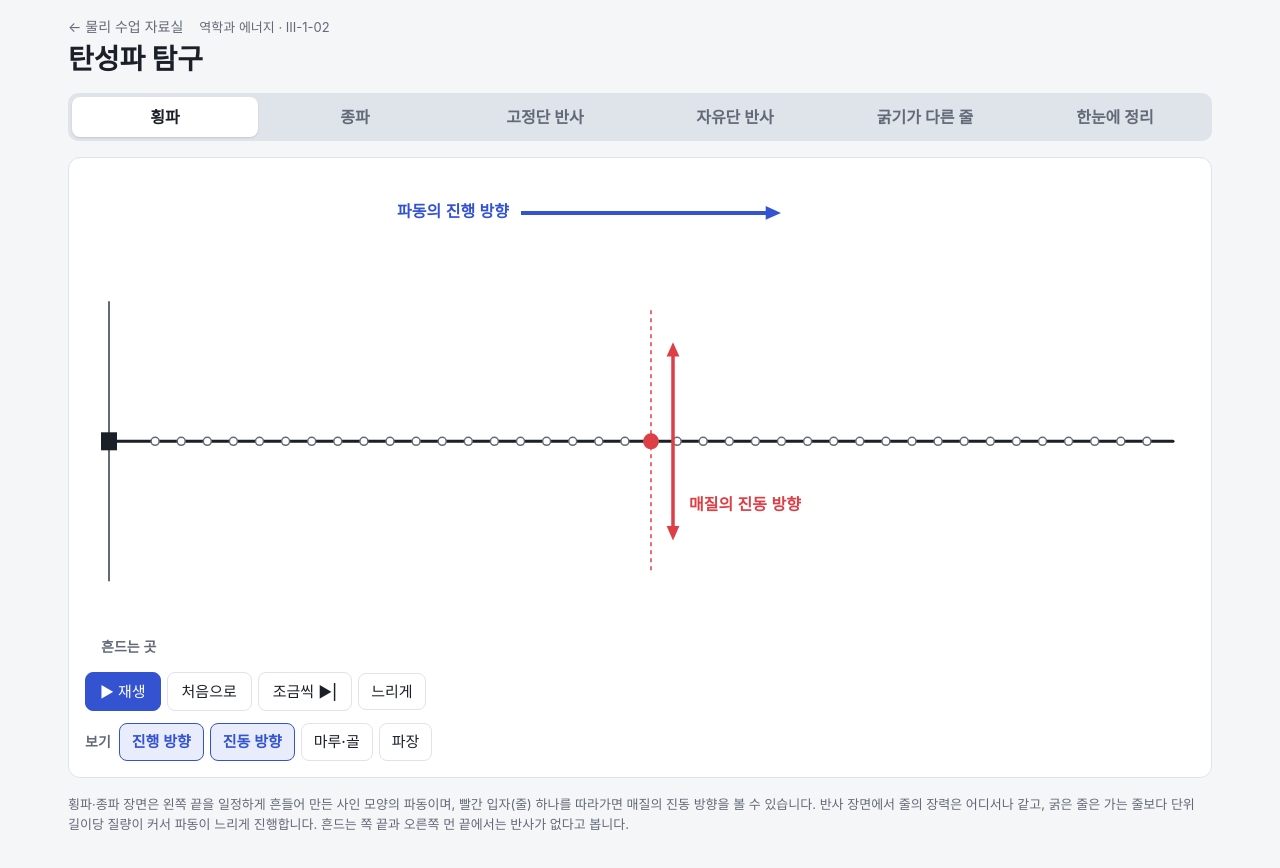
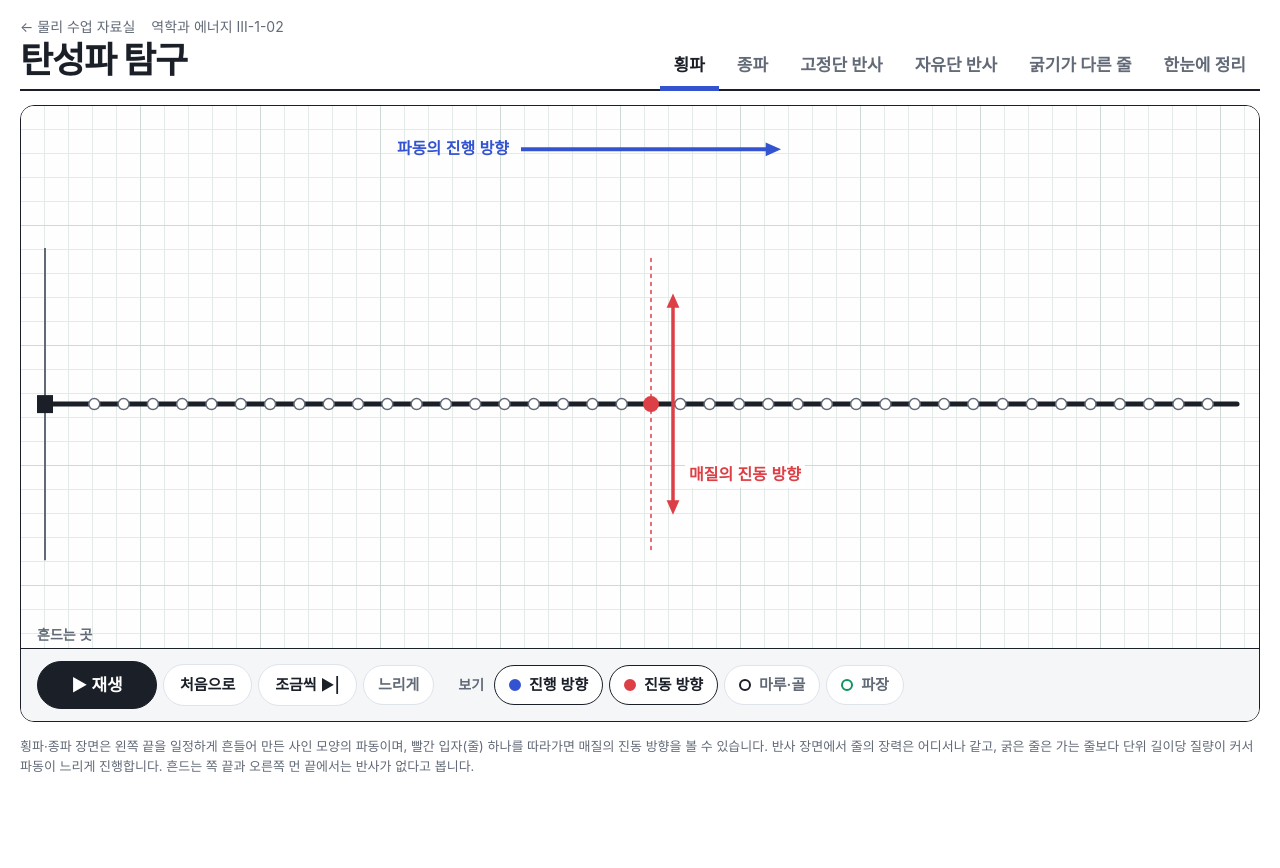
Before and after one commit to hyunbo01-hash/physics, a plain HTML site: page sims/wave.html in a window 1280 px wide. After the commit the page ends 824 px from the top, so only its background shows below. Drawn offline with Linux system fonts and the light colour scheme; a web font is replaced by a local one.

Commit message:
시연용 시뮬레이션 새 디자인 적용: 탄성파, 단진동, 도플러 (assets/demo.css)
Co-Authored-By: Claude Fable 5.2 <noreply@anthropic.com>

```diff
--- /dev/null
+++ b/assets/demo.css
@@ -0,0 +1,56 @@
+/* 시연용 시뮬레이션 공통 디자인: 모눈종이 무대 + 아래에 붙은 조작대
+   sim.css 다음에 불러온다. (탄성파, 도플러 효과, 단진동) */
+:root { --grid: #e3ebe8; --grid-strong: #cfdad6; }
+body { background: var(--surface); }
+.page { max-width: 92rem; gap: 0.875rem; }
+.stack { display: flex; flex-direction: column; gap: 1rem; }
+
+/* 머리말: 제목과 장면 고르기를 한 줄에 */
+.top { display: flex; flex-wrap: wrap; align-items: flex-end; justify-content: space-between; gap: 0.5rem 2rem; border-bottom: 2px solid var(--ink); }
+.top .ttl { display: flex; flex-direction: column; gap: 0.125rem; padding-bottom: 0.5rem; }
+.top .meta { display: flex; gap: 1rem; font-size: 0.875rem; color: var(--muted); }
+.top .meta a { color: var(--muted); text-decoration: none; }
+.top .meta a:hover { color: var(--accent); }
+.top h1 { margin: 0; font-size: clamp(1.625rem, 1.2rem + 1.6vw, 2.25rem); font-weight: 800; letter-spacing: -0.03em; line-height: 1.15; }
+.tabs { display: flex; flex-wrap: wrap; gap: 0 0.25rem; }
+.tabs button { font: inherit; font-size: 1.0625rem; font-weight: 600; color: var(--muted); background: none; border: 0; border-bottom: 5px solid transparent; margin-bottom: -2px; padding: 0.625rem 0.875rem 0.5rem; cursor: pointer; }
+.tabs button:hover { color: var(--ink); }
+.tabs button[aria-selected="true"] { color: var(--ink); font-weight: 800; border-bottom-color: var(--accent); }
+.tabs button:focus-visible, .tog:focus-visible, .btn:focus-visible { outline: 3px solid var(--accent); outline-offset: 2px; }
+
+/* 무대: 모눈종이 */
+.stage { border: 1.5px solid var(--ink); border-radius: 14px; overflow: hidden; background: var(--surface); }
+.stage > canvas, canvas.paper { background-color: #fdfefd;
+  background-image: linear-gradient(var(--grid-strong) 1px, transparent 1px), linear-gradient(90deg, var(--grid-strong) 1px, transparent 1px), linear-gradient(var(--grid) 1px, transparent 1px), linear-gradient(90deg, var(--grid) 1px, transparent 1px);
+  background-size: 120px 120px, 120px 120px, 24px 24px, 24px 24px; background-position: -1px -1px; }
+
+/* 조작대: 무대 아래에 붙은 줄 */
+.deck { display: flex; flex-wrap: wrap; gap: 0.625rem 1.5rem; align-items: center; padding: 0.75rem 1rem; border-top: 1.5px solid var(--ink); background: var(--bg); }
+.bar { display: flex; flex-wrap: wrap; gap: 0.5rem 1.5rem; align-items: center; }
+.group { display: flex; flex-wrap: wrap; gap: 0.375rem; align-items: center; }
+.group .lbl { font-size: 0.875rem; font-weight: 700; color: var(--muted); margin-right: 0.25rem; }
+.deck .btn { border-radius: 999px; font-weight: 600; padding: 0.5rem 1rem; }
+.deck .btn.primary { min-width: 7.5rem; font-size: 1.0625rem; font-weight: 800; padding: 0.625rem 1.25rem; background: var(--ink); border-color: var(--ink); }
+/* 켜고 끄는 단추: 앞의 색 점이 그림 속 색과 같다 */
+.tog { display: inline-flex; align-items: center; gap: 0.5rem; font: inherit; font-size: 0.9375rem; font-weight: 600; color: var(--muted); background: var(--surface); border: 1.5px solid var(--line); border-radius: 999px; padding: 0.4375rem 0.875rem; cursor: pointer; }
+.tog:hover { border-color: var(--ink); }
+.tog[aria-pressed="true"] { color: var(--ink); border-color: var(--ink); background: var(--surface); }
+.tog .sw { width: 0.75rem; height: 0.75rem; border-radius: 50%; border: 2px solid var(--c); box-sizing: border-box; }
+.tog[aria-pressed="true"] .sw { background: var(--c); }
+/* 하나만 고르는 단추: 이어 붙인 칸 */
+.group.pick { gap: 0; }
+.group.pick .tog { border-radius: 0; margin-left: -1.5px; border-color: var(--ink); color: var(--ink); }
+.group.pick .tog:first-of-type { border-radius: 999px 0 0 999px; margin-left: 0; }
+.group.pick .tog:last-of-type { border-radius: 0 999px 999px 0; }
+.group.pick .tog[aria-pressed="true"] { background: var(--ink); color: var(--surface); }
+
+.panel { border: 1.5px solid var(--ink); border-radius: 14px; box-shadow: none; }
+
+/* 조작대를 따로 묶지 않은 페이지: 무대 안의 줄들이 조작대가 된다 */
+.stage > .bar { padding: 0.75rem 1rem; background: var(--bg); }
+.stage > canvas + .bar, .stage > canvas ~ .bar:first-of-type { border-top: 1.5px solid var(--ink); }
+.stage > .bar + .bar { padding-top: 0; }
+.stage > .bar:empty { display: none; }
+.stage .btn { border-radius: 999px; font-weight: 600; padding: 0.5rem 1rem; }
+.stage .btn.primary { min-width: 7.5rem; font-size: 1.0625rem; font-weight: 800; padding: 0.625rem 1.25rem; background: var(--ink); border-color: var(--ink); }
+.tog .dot { display: inline-block; width: 0.75rem; height: 0.75rem; border-radius: 50%; }
--- a/sims/wave.html
+++ b/sims/wave.html
@@ -7,27 +7,21 @@
 <title>탄성파 탐구</title>
 <link rel="stylesheet" href="https://cdn.jsdelivr.net/gh/orioncactus/pretendard@v1.3.9/dist/web/variable/pretendardvariable-dynamic-subset.min.css">
 <link rel="stylesheet" href="../assets/sim.css?v=6">
+<link rel="stylesheet" href="../assets/demo.css?v=1">
 <style>
 /* 이 페이지의 색: 입사파, 반사파, 투과파 */
 :root { --inc: var(--accent); --ref: var(--mark); --tra: var(--work); }
-.stack { display: flex; flex-direction: column; gap: 1rem; }
 #scene { aspect-ratio: 16 / 7; touch-action: pan-y; }
-@media (max-width: 40rem) { #scene { aspect-ratio: 4 / 3; } }
-@media (max-width: 40rem) { #scene.sq { aspect-ratio: 1 / 1; } }
-.bar { display: flex; flex-wrap: wrap; gap: 0.5rem 1rem; align-items: center; }
-.group { display: flex; flex-wrap: wrap; gap: 0.375rem; align-items: center; }
-.group .lbl { font-size: 0.875rem; font-weight: 600; color: var(--muted); margin-right: 0.125rem; }
-.tog { font: inherit; font-size: 0.9375rem; font-weight: 500; color: var(--ink); background: var(--surface); border: 1px solid var(--line); border-radius: 8px; padding: 0.375rem 0.75rem; cursor: pointer; }
-.tog:hover { border-color: var(--accent); }
-.tog[aria-pressed="true"] { color: var(--accent); border-color: var(--accent); background: var(--accent-soft); font-weight: 600; }
-.legend { display: flex; flex-wrap: wrap; gap: 0.25rem 1rem; font-size: 0.875rem; color: var(--muted); margin: 0; }
+@media (max-width: 40rem) { #scene { aspect-ratio: 4 / 3; } #scene.sq { aspect-ratio: 1 / 1; } }
+.legend { display: flex; flex-wrap: wrap; gap: 0.25rem 1rem; font-size: 0.875rem; color: var(--muted); margin: 0; padding: 0.5rem 1rem; border-top: 1px solid var(--line); }
 .legend i { display: inline-block; width: 1.5rem; border-top: 3px dashed; vertical-align: middle; margin-right: 0.25rem; }
+.legend[hidden] { display: none; }
 
 /* 한눈에 정리 */
-.law-banner { margin: 0; padding: 0.75rem 1rem; background: var(--accent-soft); border-radius: 10px; font-weight: 700; font-size: 1.0625rem; }
+.law-banner { margin: 0; padding: 0.875rem 1.125rem; border-left: 6px solid var(--accent); background: var(--bg); font-weight: 700; font-size: 1.0625rem; line-height: 1.6; }
 .sum-fig svg { display: block; width: 100%; height: auto; }
 .sum-table th, .sum-table td { text-align: left; white-space: normal; vertical-align: top; }
-.sum-table td:first-child { font-weight: 600; white-space: nowrap; }
+.sum-table td:first-child { font-weight: 700; white-space: nowrap; }
 .sum-wrap [data-id] { cursor: pointer; transition: opacity 0.15s; }
 .sum-wrap.has-pick [data-id]:not(.on) { opacity: 0.18; }
 .sum-wrap.has-pick tr.on { background: var(--accent-soft); }
@@ -36,16 +30,16 @@
 </head>
 <body>
 <div class="page">
-  <header class="sim-head">
-    <a class="back" href="../index.html">← 물리 수업 자료실</a>
-    <span class="lesson-code">역학과 에너지 · III-1-02</span>
-    <h1>탄성파 탐구</h1>
+  <header class="top">
+    <div class="ttl">
+      <div class="meta"><a href="../index.html">← 물리 수업 자료실</a><span>역학과 에너지 III-1-02</span></div>
+      <h1>탄성파 탐구</h1>
+    </div>
+    <div class="tabs" id="cases" role="tablist" aria-label="장면 고르기"></div>
   </header>
 
-  <div class="seg" id="cases" role="tablist" aria-label="장면 고르기"></div>
-
-  <div class="stack" id="lab">
-    <section class="panel" aria-label="줄을 따라 진행하는 파동">
+  <div id="lab">
+    <section class="stage" aria-label="줄을 따라 진행하는 파동">
       <canvas id="scene" role="img" aria-label="줄을 따라 진행하는 파동"></canvas>
       <p class="legend" id="legend" hidden>
         <span><i style="border-color: var(--inc)"></i>입사파</span>
@@ -53,15 +47,15 @@
         <span id="lg-tra"><i style="border-color: var(--tra)"></i>투과파</span>
         <span>굵은 실선 = 실제 줄의 모양 (두 파동의 합)</span>
       </p>
-      <div class="bar">
+      <div class="deck">
         <div class="group">
           <button class="btn primary" type="button" id="btn-play">▶ 재생</button>
           <button class="btn" type="button" id="btn-reset">처음으로</button>
           <button class="btn" type="button" id="btn-step">조금씩 ▶|</button>
           <button class="tog" type="button" id="btn-slow" aria-pressed="false">느리게</button>
         </div>
+        <div class="bar" id="ctls"></div>
       </div>
-      <div class="bar" id="ctls"></div>
     </section>
   </div>
 
@@ -205,11 +199,11 @@
       c.stroke();
     }
     if (bnd) {
-      var thinW = 3, thickW = 9;
+      var thinW = 4, thickW = 11;
       rope(0, B, st.dir === "thin2thick" ? thinW : thickW);
       rope(B, 1, st.dir === "thin2thick" ? thickW : thinW);
       c.fillStyle = col.ink; c.beginPath(); c.arc(X(B), Y(total(parts(B, t))), 7, 0, TAU); c.fill();
-    } else rope(0, L_END, 4);
+    } else rope(0, L_END, 5.5);
     /* 매질 입자: 위아래로만 움직인다 */
     if (st.beads) {
       for (var j = 1; j * 0.04 < span - 0.01; j++) {
@@ -266,7 +260,7 @@
       var y0 = Y(sw(0, t));
       c.fillStyle = col.ink; c.fillRect(ml - 28, y0 - 9, 16, 18);
       /* 줄 */
-      c.strokeStyle = col.ink; c.lineWidth = 3; c.lineJoin = "round"; c.lineCap = "round"; c.beginPath();
+      c.strokeStyle = col.ink; c.lineWidth = 5; c.lineJoin = "round"; c.lineCap = "round"; c.beginPath();
       for (var i = 0; i <= 400; i++) { var x = i / 400, yy = Y(sw(x, t)); if (i) c.lineTo(X(x), yy); else { c.moveTo(ml - 12, y0); c.lineTo(X(x), yy); } }
       c.stroke();
       /* 마루·골 */
@@ -284,7 +278,7 @@
         var bx = j * 0.025, on = st.showVib && Math.abs(bx - xm) < 1e-6;
         if (on) continue;
         c.fillStyle = col.surface; c.strokeStyle = col.muted; c.lineWidth = 1.5;
-        c.beginPath(); c.arc(X(bx), Y(sw(bx, t)), 4, 0, TAU); c.fill(); c.stroke();
+        c.beginPath(); c.arc(X(bx), Y(sw(bx, t)), 5.5, 0, TAU); c.fill(); c.stroke();
       }
       if (st.showVib) {
         var tx = X(xm);
@@ -413,7 +407,7 @@
     parent.appendChild(g); return g;
   }
   function choice(parent, label, opts, cur, cb) {
-    var g = group(parent, label);
+    var g = group(parent, label); g.classList.add("pick");
     opts.forEach(function (o) {
       var b = document.createElement("button"); b.type = "button"; b.className = "tog"; b.textContent = o[1]; b.setAttribute("aria-pressed", String(o[0] === cur));
       b.addEventListener("click", function () {
@@ -423,8 +417,8 @@
       g.appendChild(b);
     });
   }
-  function tog(parent, label, on, cb) {
-    var b = document.createElement("button"); b.type = "button"; b.className = "tog"; b.textContent = label; b.setAttribute("aria-pressed", String(on));
+  function tog(parent, label, on, cb, color) {
+    var b = document.createElement("button"); b.type = "button"; b.className = "tog"; b.textContent = label; b.setAttribute("aria-pressed", String(on)); if (color) { var sw = document.createElement("i"); sw.className = "sw"; sw.style.setProperty("--c", color); b.insertBefore(sw, b.firstChild); }
     b.addEventListener("click", function () { var v = b.getAttribute("aria-pressed") !== "true"; b.setAttribute("aria-pressed", String(v)); cb(v); });
     parent.appendChild(b);
   }
@@ -433,18 +427,18 @@
     var box = $("ctls"); box.textContent = "";
     if (!refl()) {
       var gt = group(box, "보기");
-      tog(gt, "진행 방향", st.showProp, function (v) { st.showProp = v; });
-      tog(gt, "진동 방향", st.showVib, function (v) { st.showVib = v; });
-      tog(gt, st.view === "trans" ? "마루·골" : "밀·소", st.marks, function (v) { st.marks = v; });
-      tog(gt, "파장", st.lam, function (v) { st.lam = v; });
+      tog(gt, "진행 방향", st.showProp, function (v) { st.showProp = v; }, "var(--accent)");
+      tog(gt, "진동 방향", st.showVib, function (v) { st.showVib = v; }, "var(--heat)");
+      tog(gt, st.view === "trans" ? "마루·골" : "밀·소", st.marks, function (v) { st.marks = v; }, "var(--ink)");
+      tog(gt, "파장", st.lam, function (v) { st.lam = v; }, "var(--work)");
       return;
     }
     choice(box, "파동", [["pulse", "펄스"], ["wave", "연속파"]], st.mode, function (v) { st.mode = v; restart(); renderCtls(); });
     if (st.mode === "pulse") choice(box, "모양", [[1, "마루"], [-1, "골"]], st.sign, function (v) { st.sign = v; restart(); });
     if (st.view === "boundary") choice(box, "진행 방향", [["thin2thick", "가는 줄 → 굵은 줄"], ["thick2thin", "굵은 줄 → 가는 줄"]], st.dir, function (v) { st.dir = v; restart(); });
     var gv = group(box, "보기");
-    tog(gv, "입사파·반사파 나눠 보기", st.comp, function (v) { st.comp = v; $("legend").hidden = !v; });
-    tog(gv, "매질 입자", st.beads, function (v) { st.beads = v; });
+    tog(gv, "입사파·반사파 나눠 보기", st.comp, function (v) { st.comp = v; $("legend").hidden = !v; }, "var(--mark)");
+    tog(gv, "매질 입자", st.beads, function (v) { st.beads = v; }, "var(--muted)");
   }
   function updateButtons() { $("btn-play").textContent = playing ? "⏸ 멈춤" : "▶ 재생"; $("btn-slow").setAttribute("aria-pressed", String(slow)); }
   function renderTabs() {
```
Also changed, not shown: sims/doppler.html (+9 -15 lines), sims/shm.html (+9 -16 lines).
